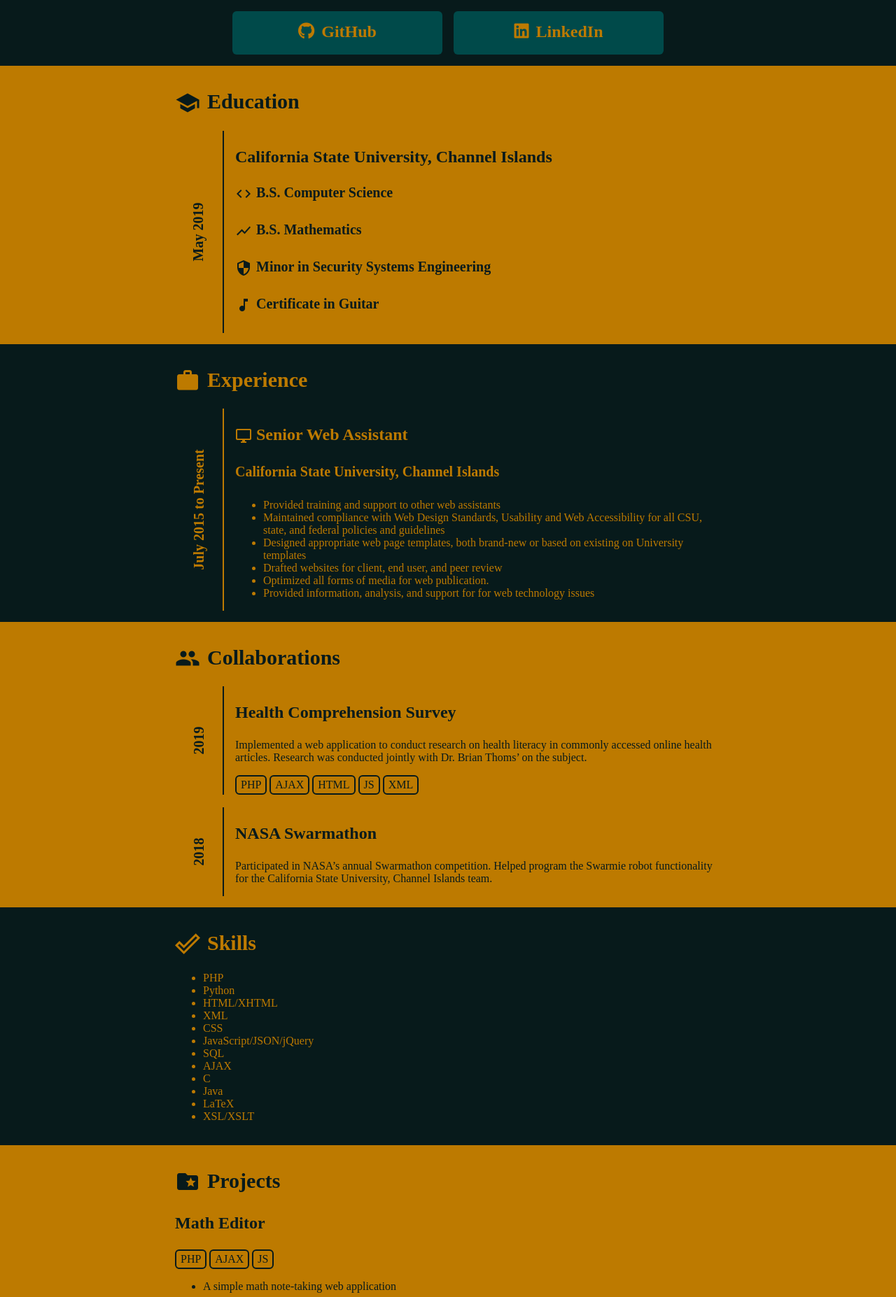
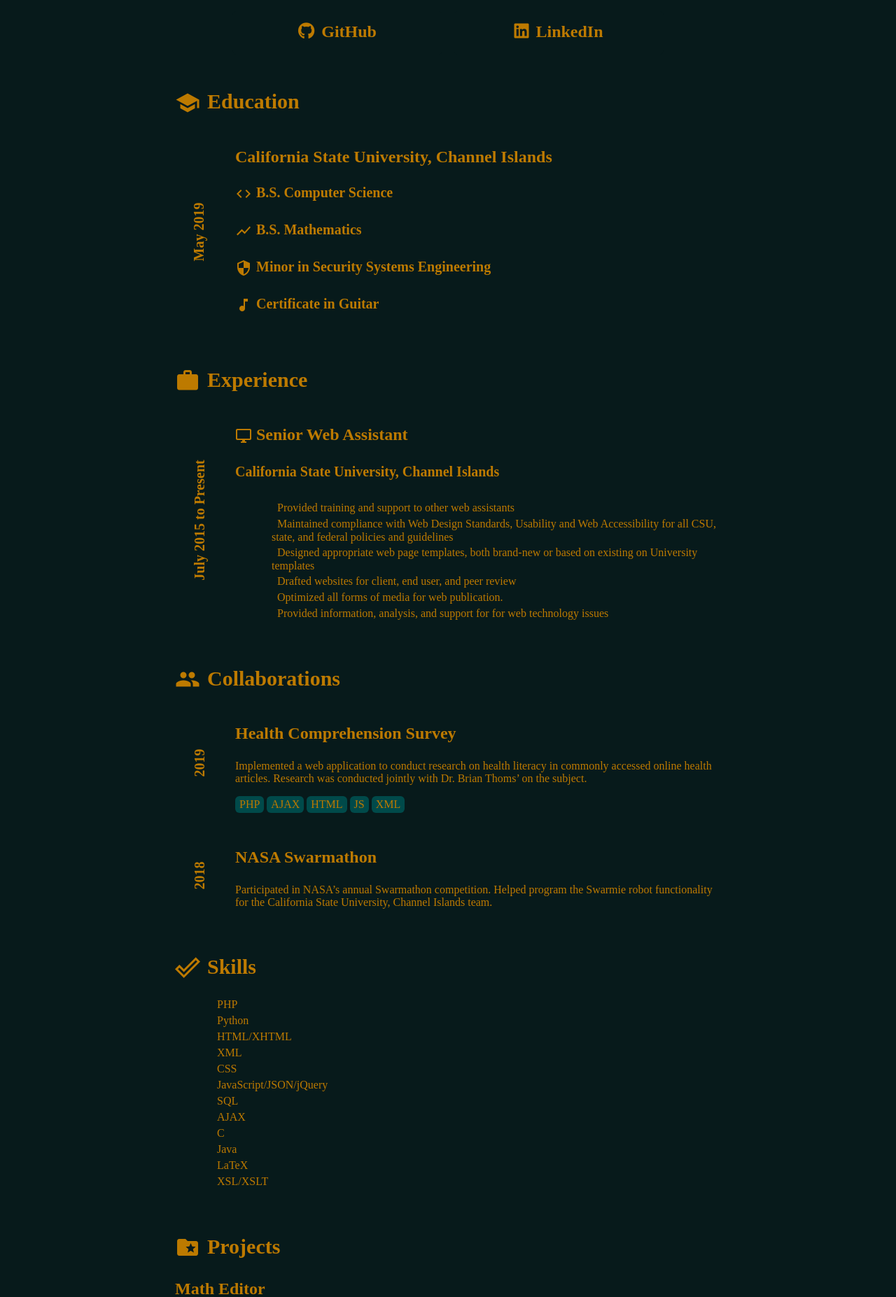
Before and after one commit to ryanrackemann/ryanrackemann.github.io, a PHP site: page / in a window 1280 px wide. Shown: the part 80-1934 px from the top of the page at 70% size. Run offline with PHP 8.4, Linux system fonts and the light colour scheme.

Commit message:
Add files via upload

```diff
--- a/css/style.css
+++ b/css/style.css
@@ -3,7 +3,6 @@
      --light-blue: #004a4a;
      --orange: #bd7a00;
 }
-
 
 html, body {
      margin: 0;
@@ -29,10 +28,22 @@
 header {
      text-align: center;
      padding: 42px;
-     color: var(--orange);
 }
 
 header, main > *, footer { padding: 16px 24px; }
+
+.orange {
+     background-color: var(--orange);
+     color: var(--dark-blue);
+}
+.dark-blue {
+     background-color: var(--dark-blue);
+     color: var(--orange);
+}
+.light-blue {
+     background-color: var(--light-blue);
+     color: var(--orange);
+}
 
 i {
      font-family: 'Material Icons';
@@ -90,12 +101,12 @@
      font-size: 24px;
      font-weight: bold;
      text-align: center;
-     background-color: var(--light-blue);
+     background-color: var(--dark-blue);
      color: var(--orange);
 }
 .externals a:hover {
      background-color: var(--orange);
-     color: var(--light-blue);
+     color: var(--dark-blue);
 }
 
 .GitHub {
@@ -120,11 +131,17 @@
      align-items: center;
      justify-content: center;
 }
-.timeBorderBlue {
+.dark-blue *::selection, .light-blue *::selection {
+     background: var(--dark-blue);
+}
+.orange *::selection {
+     background: var(--orange);
+}
+.dark-blue .timeWrap, .light-blue .timeWrap {
+     border-right: var(--orange) solid 2.2px;
+}
+.orange .timeWrap {
      border-right: var(--dark-blue) solid 2.2px;
-}
-.timeBorderOrange {
-     border-right: var(--orange) solid 2.2px;
 }
 .time {
      margin: 0;
@@ -136,35 +153,47 @@
 .content {
      grid-area: content;
 }
-.taglist > div {
+.taglist div {
      display: inline-flex;
-     border: var(--dark-blue) solid 2px;
+     background-color: var(--light-blue);
+     color: var(--orange);
      border-radius: 6px;
      padding: 3px 6px;
+     margin-bottom: 8px;
 }
-
+.taglist div p {
+     font-size: 14px;
+     margin: 4px 12px;
+}
+ul {
+     list-style: none;
+}
+li {
+     padding-left: 12px;
+}
+/* Google Material Icon Unicode sheet */
+li:before {
+     content: "\e5da";
+     font-family: 'Material Icons';
+     display: inline-block;
+     margin-left: -12px;
+     margin-right: 6px;
+     font-size: 18px;
+}
 #Education {
-     background-color: var(--orange);
-     color: var(--dark-blue);
 }
 #Experience {
 }
 #Collaborations {
-     background-color: var(--orange);
-     color: var(--dark-blue);
 }
 #Skills {
 }
 #Projects {
-     background-color: var(--orange);
-     color: var(--dark-blue);
 }
 
 footer {
      font-size: 18px;
      font-weight: bold;
-     background-color: var(--light-blue);
-     color: var(--orange);
 }
 
 @media only screen and (min-width: 700px) {
```
